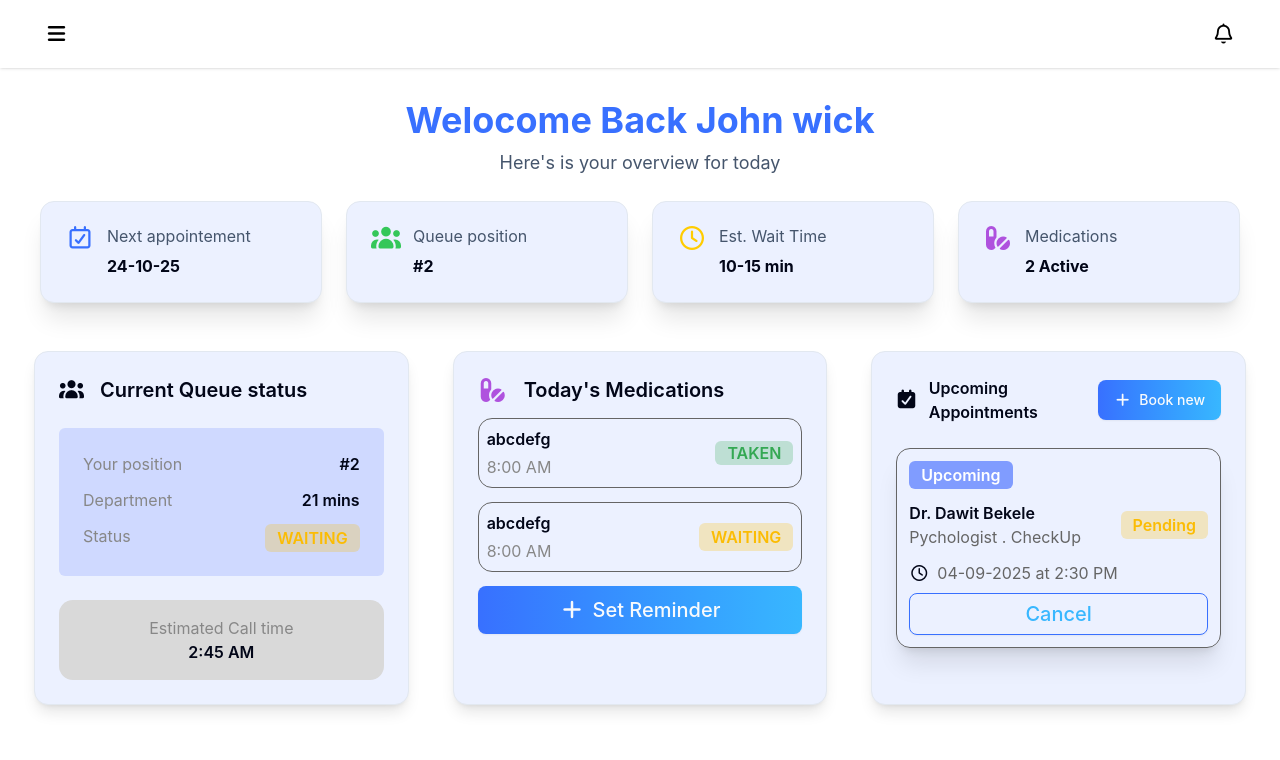
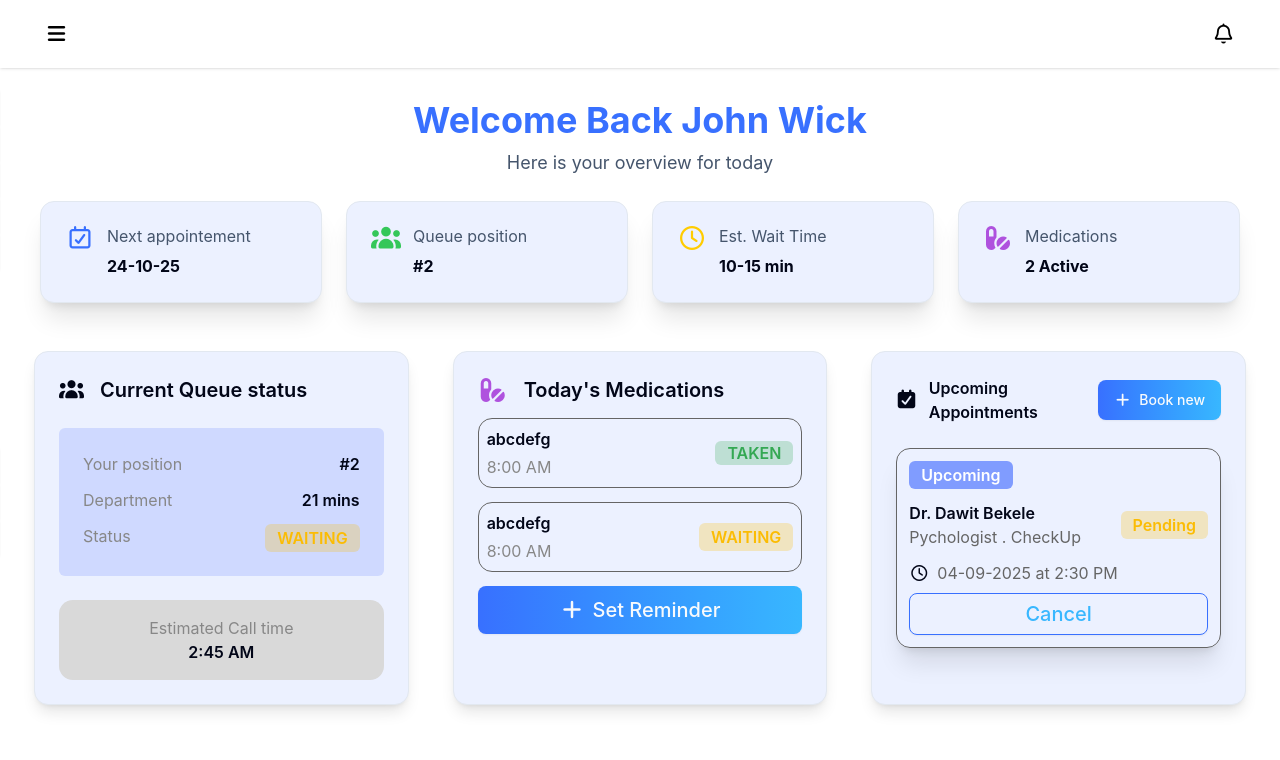
Before and after one commit to GDGAAU/online-therapy, a SvelteKit app in the folder front-end/: page /dashboard in a window 1280 px wide. Shown: the top 760 px of the page. Built offline with nearby package versions, Linux system fonts and the light colour scheme.

Commit message:
added small features

```diff
--- a/front-end/src/routes/dashboard/components/Sidebar.svelte
+++ b/front-end/src/routes/dashboard/components/Sidebar.svelte
@@ -8,7 +8,7 @@
 </script>
 
 <aside
-    class="md:w-[25%] w-[80%] bg-[#FFFFFF] border border-black
+    class="md:w-[25%] w-[80%] bg-[#FFFFFF] shadowxl
      bottom-0 fixed top-0 left-0 transform transition-transform duration-300 z-1000"
     class:translate-x-0={clicked}
     class:-translate-x-full={!clicked}
@@ -41,7 +41,7 @@
                 <p>Dashbord</p>
             </Button>
         </a>
-        <a href="/appointment">
+        <a href="/" class="w-full">
             <Button
                 class="flex flex-row justify-start items-center bg-white
             text-black w-full rounded-none py-2 hover:bg-gray-100 active:bg-gray-200 cursor-pointer
@@ -54,7 +54,7 @@
             </Button>
         </a>
 
-        <a href="/">
+        <a href="/" class="w-full">
             <Button
                 class="flex flex-row justify-start items-center bg-white
             text-black w-full rounded-none py-2 hover:bg-gray-100 active:bg-gray-200 cursor-pointer
@@ -65,8 +65,7 @@
                 <p>Queue Status</p>
             </Button>
         </a>
-
-        <a href="/">
+        <a href="/" class="w-full">
             <Button
                 class="flex flex-row justify-start items-center bg-white
             text-black w-full rounded-none py-2 hover:bg-gray-100 active:bg-gray-200 cursor-pointer
@@ -78,7 +77,7 @@
             </Button>
         </a>
 
-        <a href="/">
+        <a href="/" class="w-full">
             <Button
                 class="flex flex-row justify-start items-center bg-white
             text-black w-full rounded-none py-2 hover:bg-gray-100 active:bg-gray-200 cursor-pointer
--- a/front-end/src/routes/dashboard/components/WelcomeBlock.svelte
+++ b/front-end/src/routes/dashboard/components/WelcomeBlock.svelte
@@ -2,7 +2,7 @@
 <section class="px-4 md:px-8 " >
     <div class="md:pt-25 pt-30 mx-auto max-w-7xl px-4">
         <!-- logged user name -->
-        <h1  class="text-[#3870FF] text-2xl md:text-4xl font-bold md:text-center mb-2 text-balance">Welocome Back John wick</h1>
-        <p class="mb-2 text-base md:text-lg leading-relaxed text-slate-600 text-pretty md:text-center">Here's is your overview for today</p>
+        <h1  class="text-[#3870FF] text-2xl md:text-4xl font-bold md:text-center mb-2 text-balance">Welcome Back John Wick</h1>
+        <p class="mb-2 text-base md:text-lg leading-relaxed text-slate-600 text-pretty md:text-center">Here is your overview for today</p>
     </div>
 </section>
```
